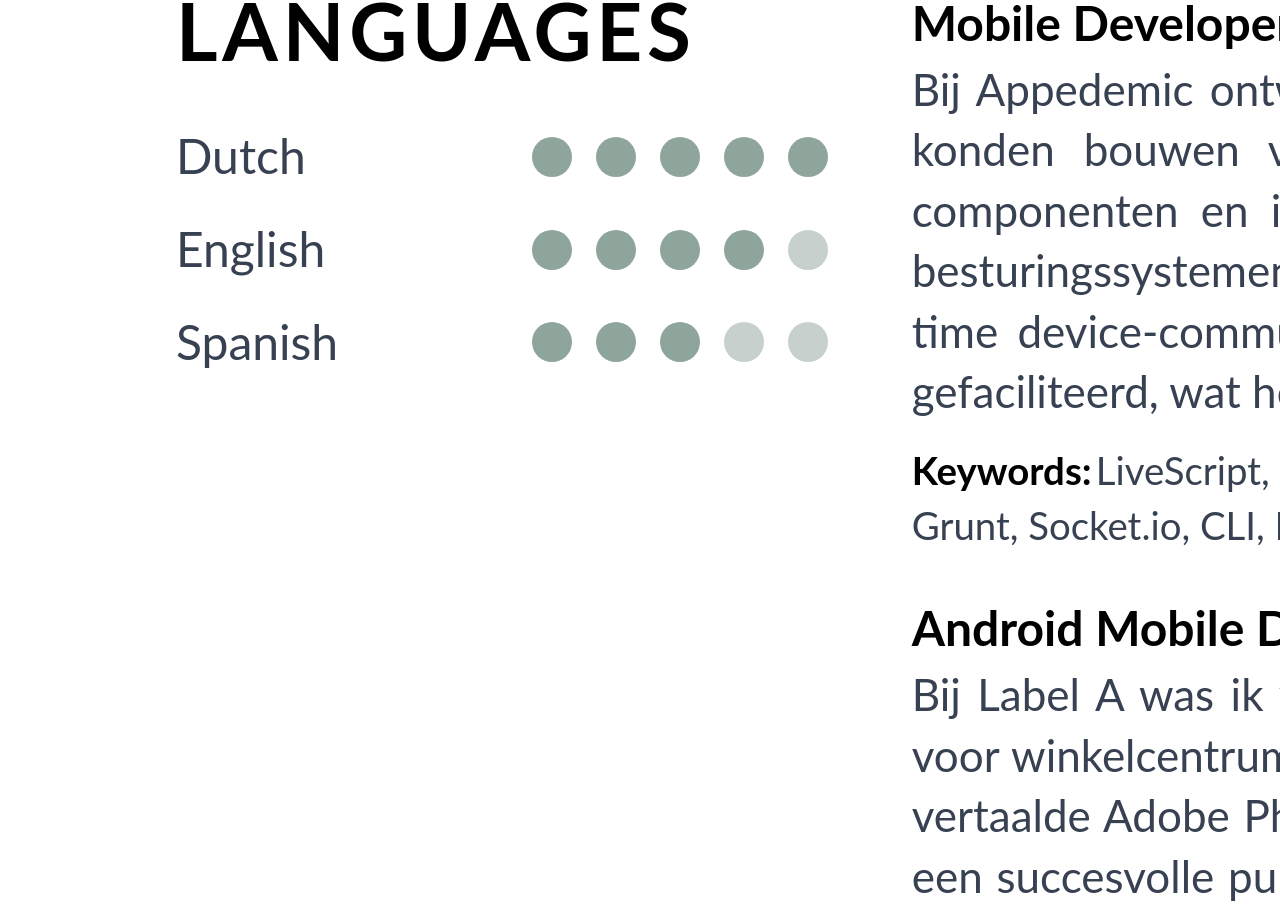
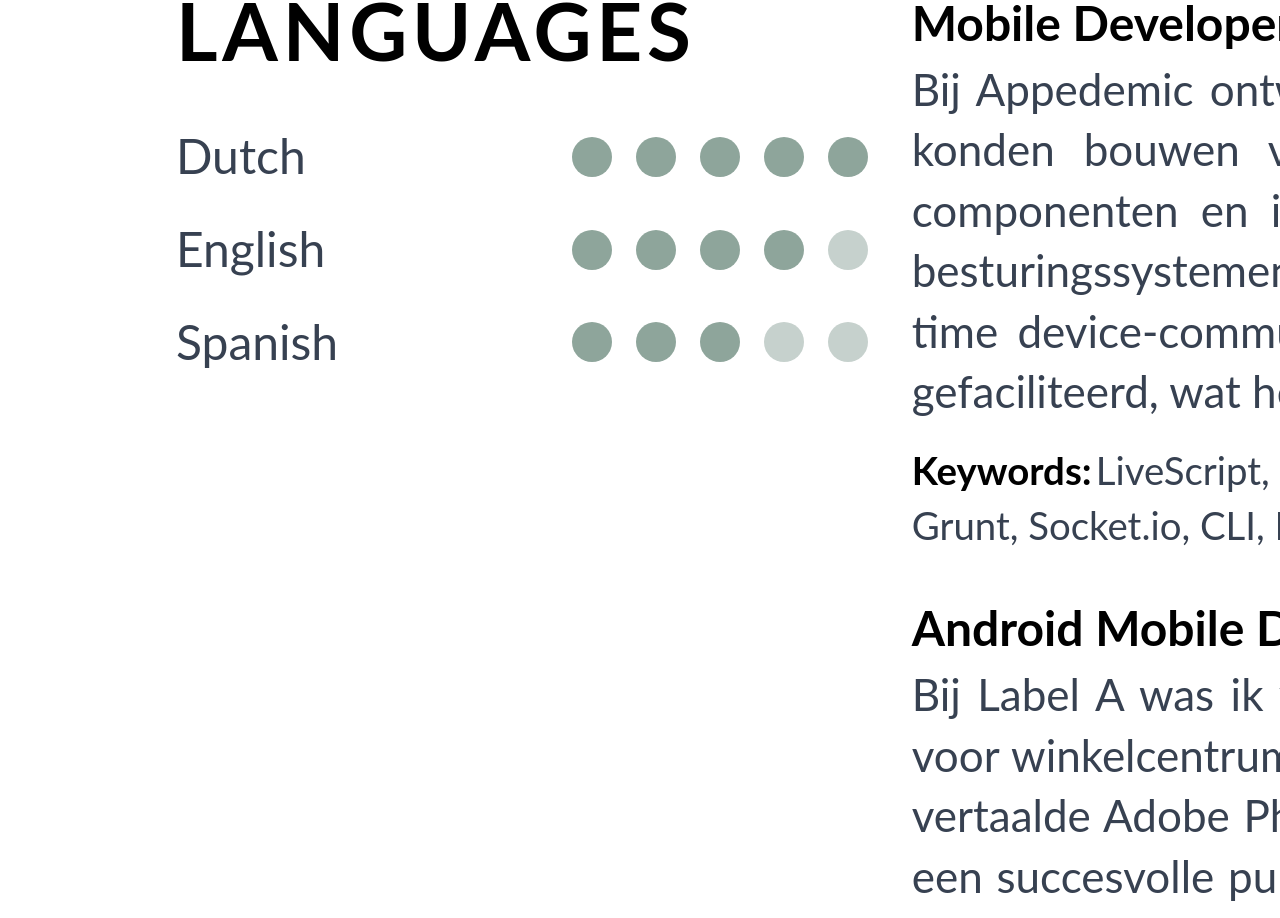
Before and after one commit to carvenmartis/resume, a Next.js app: page / in a window 1280 px wide. Shown: the part 7015-7933 px from the top of the page. Built offline with nearby package versions, Linux system fonts and the light colour scheme.

Commit message:
removed margin

```diff
--- a/src/components/language-item.tsx
+++ b/src/components/language-item.tsx
@@ -6,7 +6,7 @@ const LanguageItem = ({ language }: { language: LanguageItemProps }) => {
     <li className="text-gray-700 text-justify text-2lg text-[2.4rem] w-full">
       <div className="flex items-center justify-between w-full">
         <p> {language.title}</p>
-        <div className="flex mr-10 gap-4">
+        <div className="flex gap-4">
           {[...Array(5)].map((_, index) => (
             <span
               key={index}
```
